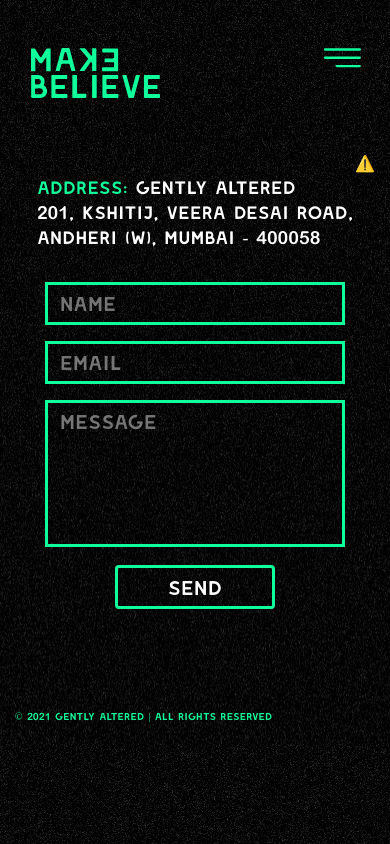
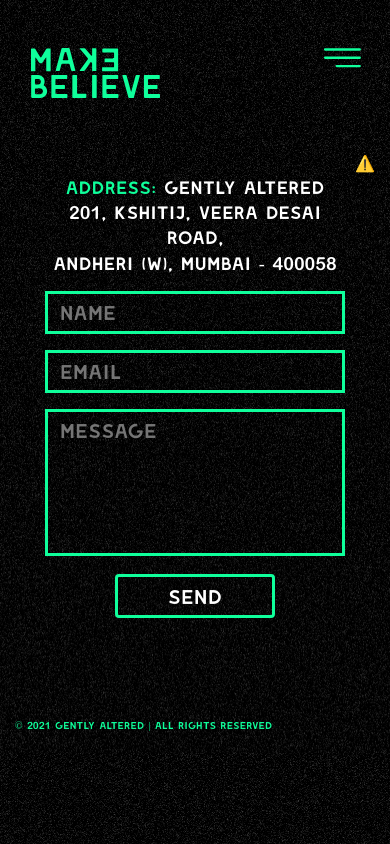
Before and after one commit to ysh1109/makebelieve, a React (Create React App) app: page /connect in a window 390 px wide. Built offline with nearby package versions, Linux system fonts and the light colour scheme; no server answers.

Commit message:
animation seppped

```diff
--- a/src/Components/Connect.css
+++ b/src/Components/Connect.css
@@ -122,6 +122,12 @@
 .row_form {
     align-items: center;
 }
+
+.address {
+    width: 98%;
+    margin: auto;
+    text-align: center;
+}
 }
 
 .Digit-style{
--- a/src/Components/Connect.js
+++ b/src/Components/Connect.js
@@ -95,6 +95,7 @@
                           <Player
                             autoplay
                             loop
+                            speed={0.75}
                             src="https://assets4.lottiefiles.com/packages/lf20_vy90wmws.json">
                         </Player>
                           </div>
```
Also changed, not shown: 1 other file (tests, documents, lock files or other folders).
